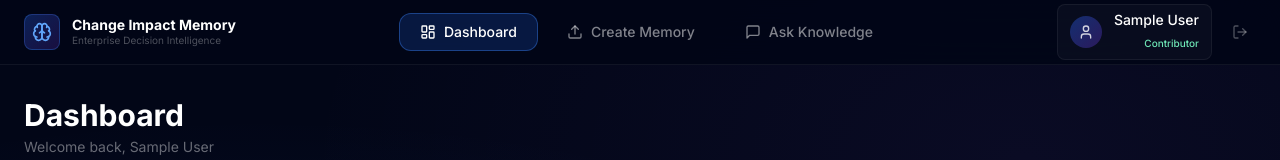
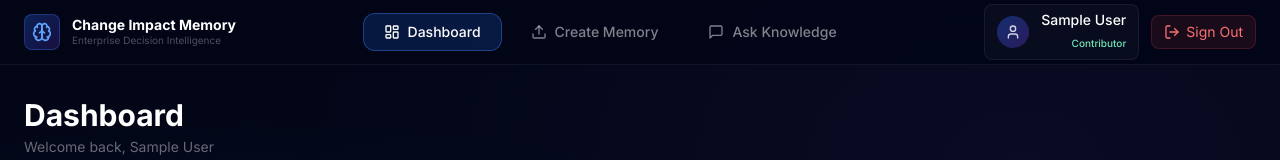
Before and after one commit to noolivaralakshmi/HITL_Hackathon, a React (Vite) app in the folder frontend/: page /dashboard in a window 1280 px wide. Shown: the top 160 px of the page. Built offline with nearby package versions, Linux system fonts and the light colour scheme; no server answers; sample sign-in values are in the browser's storage.

Commit message:
fix: make Sign Out button more visible with text label

```diff
--- a/frontend/src/components/Layout.jsx
+++ b/frontend/src/components/Layout.jsx
@@ -81,10 +81,11 @@ export default function Layout({ children }) {
               </div>
               <button
                 onClick={handleLogout}
-                className="p-2 rounded-lg hover:bg-white/[0.06] transition-colors text-white/30 hover:text-white/70"
+                className="px-3 py-1.5 rounded-lg bg-red-500/10 border border-red-500/20 hover:bg-red-500/20 transition-colors text-red-400 hover:text-red-300 text-sm flex items-center gap-1.5"
                 title="Sign out"
               >
                 <LogOut className="w-4 h-4" />
+                <span>Sign Out</span>
               </button>
             </div>
           </div>
```
